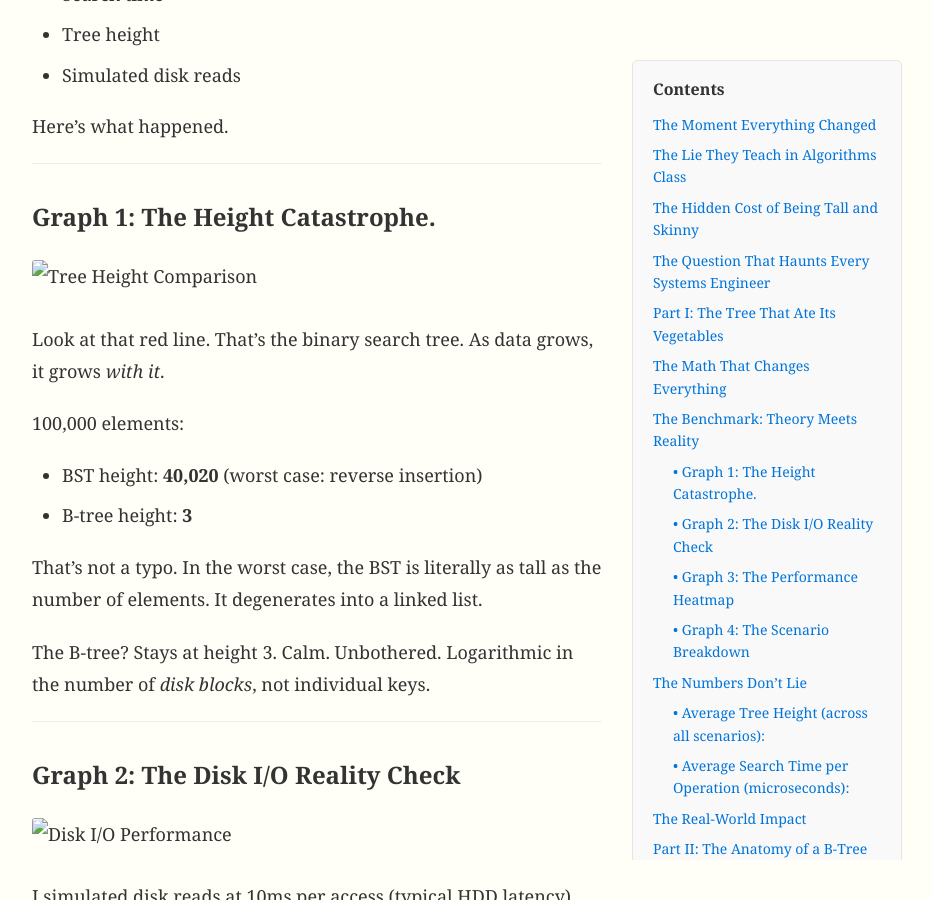
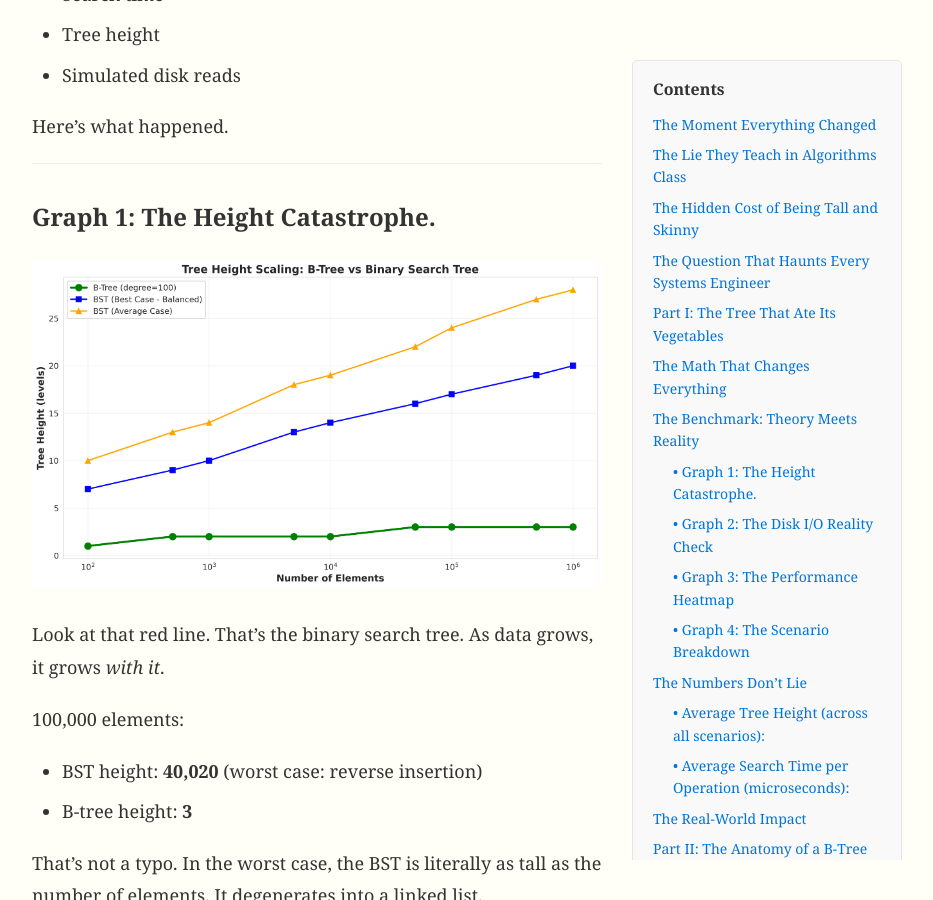
Before and after one commit to deyaa1251/deyaa1251, a Jekyll site: the page built from _posts/2025-10-24-b_tree.md, in a window 1280 px wide and 900 px high, scrolled down 6123 px. Shown: the whole window, without its empty margins (173-1106 px from the left). Built offline with Jekyll 4.4.1, drawn with Linux system fonts in a browser that asks for light colours; nearby versions of some CDN libraries; some web fonts are replaced.

Commit message:
Update 2025-10-24-b_tree.md

```diff
--- a/_posts/2025-10-24-b_tree.md
+++ b/_posts/2025-10-24-b_tree.md
@@ -168,7 +168,7 @@
 
 ### Graph 1: The Height Catastrophe.
 
-![Tree Height Comparison](../blog%20images/height_comparison.png)
+![Tree Height Comparison](/deyaa1251//blog images/height_comparison.png)
 
 Look at that red line. That's the binary search tree. As data grows, it grows *with it*.
 
@@ -184,7 +184,7 @@
 
 ### Graph 2: The Disk I/O Reality Check
 
-![Disk I/O Performance](../blog%20images/disk_io_performance.png)
+![Disk I/O Performance](/deyaa1251/blog images/disk_io_performance.png)
 
 I simulated disk reads at 10ms per access (typical HDD latency).
 
@@ -204,7 +204,7 @@
 
 ### Graph 3: The Performance Heatmap
 
-![Search Performance Heatmap](../blog%20images/search_performance_heatmap.png)
+![Search Performance Heatmap](/deyaa1251/blog images/search_performance_heatmap.png)
 
 This heatmap shows search time per operation (microseconds) across different scenarios and data sizes.
 
@@ -222,7 +222,7 @@
 
 ### Graph 4: The Scenario Breakdown
 
-![Insert Performance by Scenario](../blog%20images/insert_performance_scenarios.png)
+![Insert Performance by Scenario](/deyaa1251/blog images/insert_performance_scenarios.png)
 
 This chart shows insertion time across all five scenarios.
 
```
